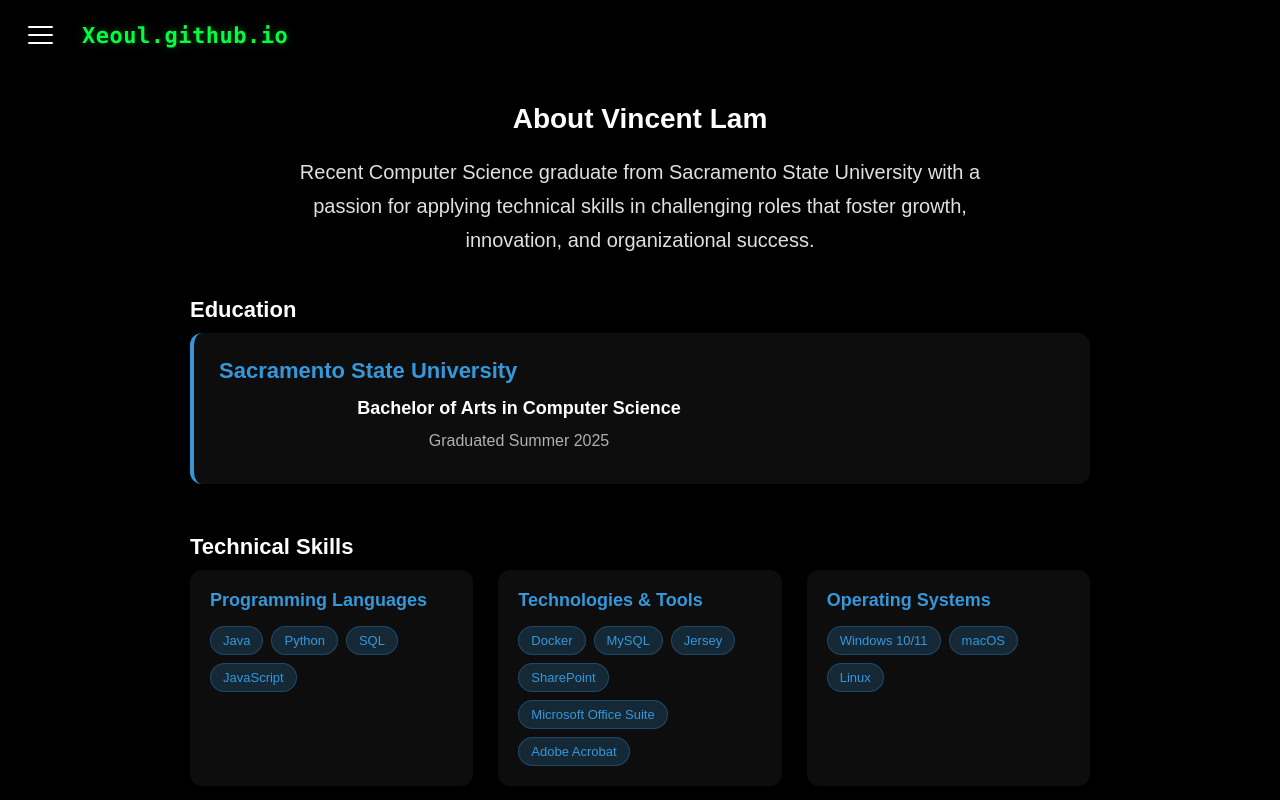
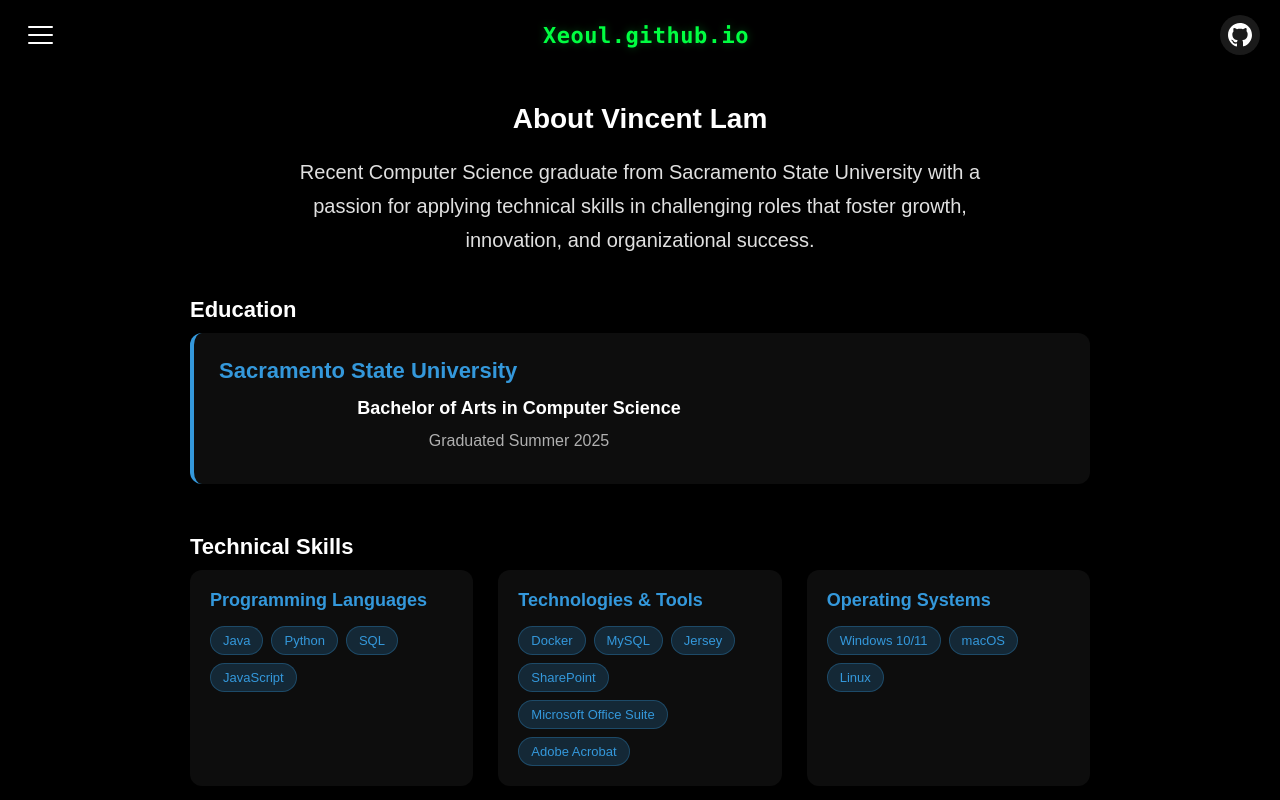
Before and after one commit to Xeoul/Xeoul.github.io, a plain HTML site: page docs/about.html in a window 1280 px wide. Shown: the top 800 px of the page. Drawn offline with Linux system fonts and the light colour scheme.

Commit message:
Github icon each page and click github link to go home page

```diff
--- a/docs/about.html
+++ b/docs/about.html
@@ -14,7 +14,14 @@
             <div class="bar"></div>
             <div class="bar"></div>
         </button>
-        <h1>Xeoul.github.io</h1>
+        <a href="index.html" class="header-title">
+            <h1>Xeoul.github.io</h1>
+        </a>
+        <a href="https://github.com/Xeoul" target="_blank" class="github-icon">
+            <svg width="24" height="24" viewBox="0 0 24 24" fill="currentColor">
+                <path d="M12 0c-6.626 0-12 5.373-12 12 0 5.302 3.438 9.8 8.207 11.387.599.111.793-.261.793-.577v-2.234c-3.338.726-4.033-1.416-4.033-1.416-.546-1.387-1.333-1.756-1.333-1.756-1.089-.745.083-.729.083-.729 1.205.084 1.839 1.237 1.839 1.237 1.07 1.834 2.807 1.304 3.492.997.107-.775.418-1.305.762-1.604-2.665-.305-5.467-1.334-5.467-5.931 0-1.311.469-2.381 1.236-3.221-.124-.303-.535-1.524.117-3.176 0 0 1.008-.322 3.301 1.23.957-.266 1.983-.399 3.003-.404 1.02.005 2.047.138 3.006.404 2.291-1.552 3.297-1.23 3.297-1.30.653 1.653.242 2.874.118 3.176.77.84 1.235 1.911 1.235 3.221 0 4.609-2.807 5.624-5.479 5.921.43.372.823 1.102.823 2.222v3.293c0 .319.192.694.801.576 4.765-1.589 8.199-6.086 8.199-11.386 0-6.627-5.373-12-12-12z"/>
+            </svg>
+        </a>
     </header>
 
     <nav class="in-menu">
--- a/docs/styles.css
+++ b/docs/styles.css
@@ -18,7 +18,7 @@ body.index-page {
 header {
   display: flex;
   align-items: center;
-  justify-content: flex-start;
+  justify-content: space-between;
   gap: 10px;
   position: fixed;
   top: 0;
@@ -77,8 +77,21 @@ body.index-page .hamburger .bar {
   transform: rotate(-45deg) translate(6px, -6px);
 }
 
-/* TITLE TO THE RIGHT OF MENU */
-header h1 {
+/* HEADER LEFT SECTION */
+.header-left {
+  display: flex;
+  align-items: center;
+  gap: 12px;
+}
+
+/* CLICKABLE HEADER TITLE */
+.header-title {
+  text-decoration: none;
+  color: inherit;
+  cursor: pointer;
+}
+
+.header-title h1 {
   font-family: "Hack", "Fira Code", "Source Code Pro", "Monaco", "Consolas", monospace;
   font-size: 22px;
   font-weight: 600;
@@ -90,10 +103,40 @@ header h1 {
   transition: all 0.3s ease;
 }
 
-header h1:hover {
+.header-title:hover h1 {
   color: #3498db;
   text-shadow: 0 0 12px rgba(52, 152, 219, 0.4);
   transform: scale(1.02);
+}
+
+/* GITHUB ICON */
+.github-icon {
+  display: flex;
+  align-items: center;
+  justify-content: center;
+  width: 40px;
+  height: 40px;
+  color: #ffffff;
+  text-decoration: none;
+  border-radius: 50%;
+  transition: all 0.3s ease;
+  background: rgba(255, 255, 255, 0.1);
+  backdrop-filter: blur(10px);
+}
+
+.github-icon:hover {
+  color: #00ff41;
+  background: rgba(0, 255, 65, 0.2);
+  box-shadow: 0 0 15px rgba(0, 255, 65, 0.3);
+  transform: scale(1.1);
+}
+
+.github-icon svg {
+  transition: transform 0.3s ease;
+}
+
+.github-icon:hover svg {
+  transform: rotate(360deg);
 }
 
 /* NAV MENU */
```
Also changed, not shown: docs/contact.html (+8 -1 lines), docs/index.html (+8 -1 lines), docs/projects.html (+8 -1 lines).
